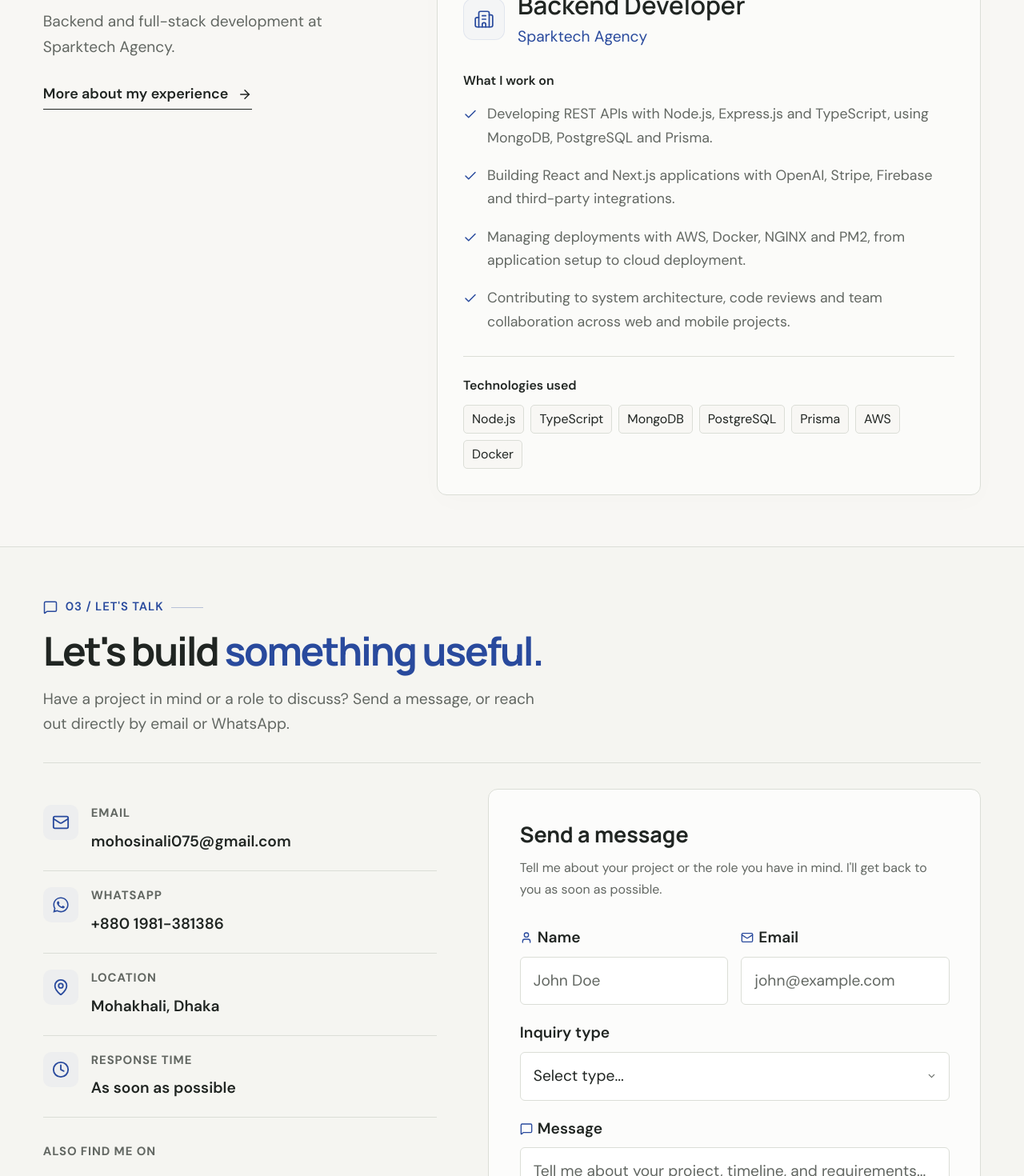
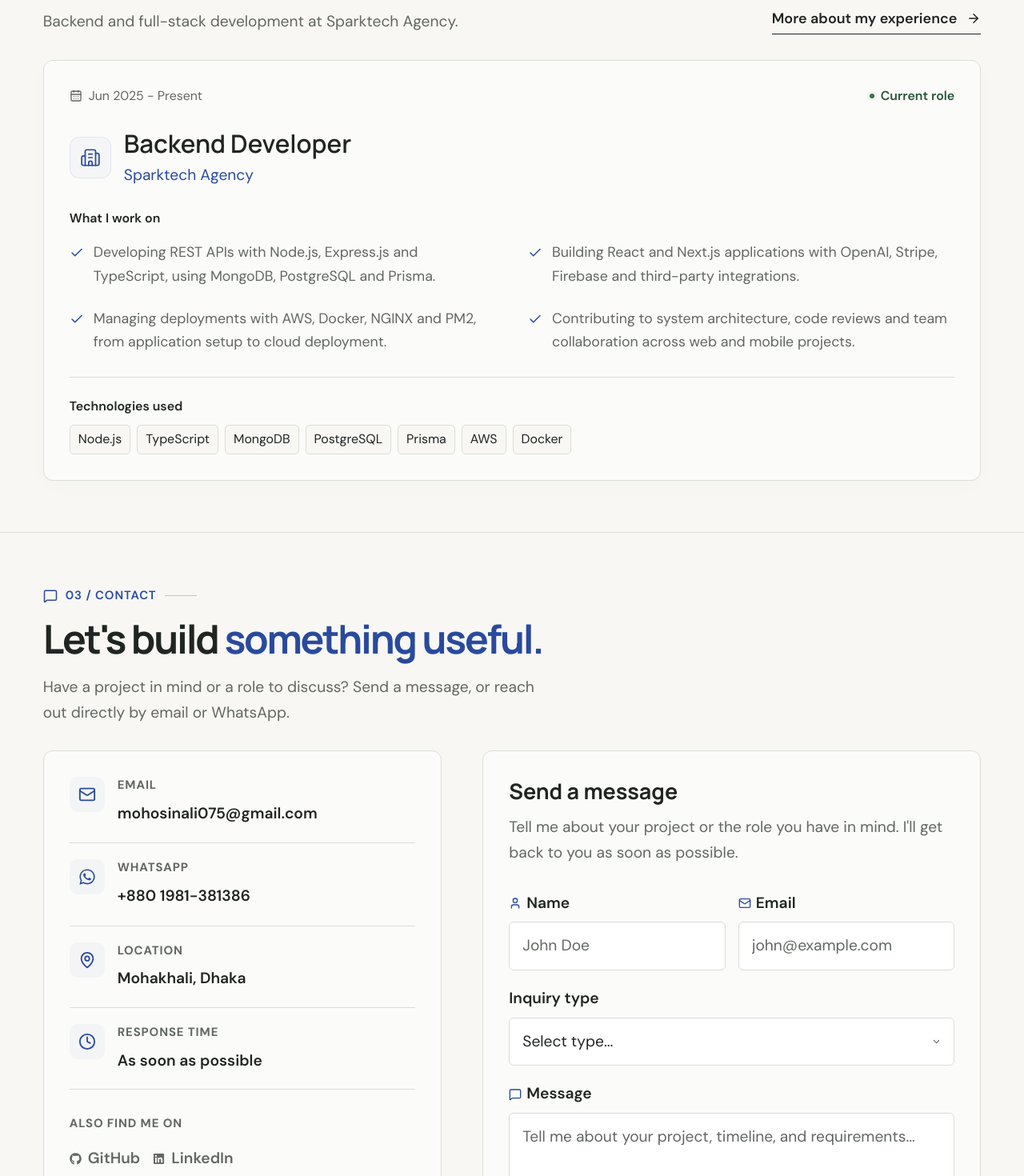
Before and after one commit to Mohosin075/mohosin-portfolio, a React (Vite) app: page / in a window 1280 px wide. Shown: the part 3500-4970 px from the top of the page at 80% size. Built offline with nearby package versions, Linux system fonts and the light colour scheme.

Commit message:
feat: add contact section components and styles

```diff
--- a/src/components/contact/Contact.css
+++ b/src/components/contact/Contact.css
@@ -1,12 +1,17 @@
-.editorial-theme .home-contact { border-top:1px solid var(--border); padding-block:var(--space-section) !important; background:#f0efea66; }
-.home-contact-heading { padding-bottom:var(--space-group); margin-bottom:var(--space-group); border-bottom:1px solid var(--border); }
-.editorial-theme .contact-page .contact-grid { grid-template-columns:minmax(0,1fr) minmax(0,1.25fr) !important; gap:clamp(32px,5vw,80px) !important; }
+.editorial-theme .home-contact { border-top:1px solid var(--border); padding-block:var(--space-section) !important; background:var(--paper); }
+.editorial-theme .home-contact-heading { padding:0; margin-bottom:var(--space-group); border:0; }
+.editorial-theme .home-contact .home-contact-heading > .section-heading { width:100%; max-width:none; flex:1; }
+.editorial-theme .home-contact .home-contact-heading h2.section-heading-title { max-width:none; text-wrap:initial; }
+.editorial-theme .contact-page .contact-grid { grid-template-columns:minmax(0,1fr) minmax(0,1.25fr) !important; gap:clamp(32px,4vw,64px) !important; }
+.editorial-theme .contact-page .contact-details { padding:32px; border:1px solid var(--border); border-radius:12px; background:#fff8; }
+.contact-method:first-child { padding-top:0 !important; }
 .contact-method { gap:16px !important; }
 .contact-method > div { min-width:0; }
 .contact-method-icon { display:grid; place-items:center; width:44px; height:44px; flex-shrink:0; border-radius:10px; color:var(--vermillion); background:#294a9d09; }
 .editorial-theme .contact-method .code-label { margin-bottom:8px !important; }
-.editorial-theme .contact-page .contact-grid > div.contact-form-panel { padding:clamp(24px,3vw,44px) !important; background:#ffffffb3 !important; border-radius:12px !important; }
-.editorial-theme .contact-form-panel .contact-form-description { color:var(--muted); font-size:var(--type-small) !important; line-height:1.65; max-width:52ch; }
+.editorial-theme .contact-page .contact-grid > div.contact-form-panel { padding:32px !important; background:#fff8 !important; border-radius:12px !important; }
+.editorial-theme .contact-form-panel .contact-form-description { color:var(--muted); font-size:var(--type-body) !important; line-height:1.65; max-width:48ch; }
+.editorial-theme .contact-grid > div:last-child > h3 { font-size:var(--type-card-title) !important; line-height:1.3 !important; }
 .editorial-theme .contact-form-panel label { color:var(--chalk); }
 .editorial-theme .contact-form-panel label svg { width:16px; height:16px; }
 .editorial-theme .contact-form-panel select { padding-right:44px !important; }
@@ -17,5 +22,6 @@
 @media (max-width:480px) {
   .contact-method-icon { width:36px; height:36px; }
   .contact-method { gap:12px !important; }
-  .editorial-theme .contact-page .contact-grid > div.contact-form-panel { padding:24px 18px !important; }
+  .editorial-theme .contact-page .contact-grid > div.contact-form-panel,
+  .editorial-theme .contact-page .contact-details { padding:24px 20px !important; }
 }
--- a/src/components/contact/Contact.jsx
+++ b/src/components/contact/Contact.jsx
@@ -133,7 +133,7 @@ const Contact = ({ embedded = false }) => {
     >
       <div className="CC">
         {/* Section header */}
-        {embedded ? <div className="home-contact-heading"><SectionHeading label="03 / Let's talk" title="Let's build" accent="something useful." description="Have a project in mind or a role to discuss? Send a message, or reach out directly by email or WhatsApp." icon={MessageSquare} /></div> : <div className="page-heading interior-heading" style={{ marginBottom: 56 }}>
+        {embedded ? <div className="editorial-section-heading home-contact-heading"><SectionHeading label="03 / Contact" title="Let's build" accent="something useful." description="Have a project in mind or a role to discuss? Send a message, or reach out directly by email or WhatsApp." icon={MessageSquare} /></div> : <div className="page-heading interior-heading" style={{ marginBottom: 56 }}>
           <div className="rule-label" style={{ marginBottom: 20 }}>
             Contact
           </div>
--- a/src/components/home/Experience.css
+++ b/src/components/home/Experience.css
@@ -1,4 +1,5 @@
-.editorial-theme .editorial-experience { grid-template-columns:minmax(0,.85fr) minmax(0,1.35fr); align-items:start; gap:clamp(40px,5vw,96px); }
+.editorial-theme .editorial-experience { display:block; }
+.editorial-theme .editorial-experience .editorial-section-heading > .text-link { margin-top:0; }
 .experience-list { display:grid; gap:24px; min-width:0; }
 .editorial-theme .editorial-experience .experience-card { padding:32px; border:1px solid var(--border); border-radius:12px; background:#fff8; box-shadow:0 8px 32px #20252204; }
 .experience-meta { display:flex; align-items:center; justify-content:space-between; gap:12px; flex-wrap:wrap; margin-bottom:28px; }
@@ -10,7 +11,7 @@
 .editorial-theme .experience-card .experience-identity h3 { margin:0 0 6px; font-size:clamp(1.5rem,1.15rem + 1vw,2rem) !important; line-height:1.25 !important; }
 .editorial-theme .experience-card .experience-identity p { margin:0; color:var(--vermillion); font-size:var(--type-body) !important; line-height:1.5; }
 .experience-card h4 { margin:0 0 16px; font:600 var(--type-small)/1.5 'DM Sans',sans-serif; color:var(--chalk); }
-.editorial-theme .experience-card .experience-responsibilities ul { gap:18px; margin:0; padding:0; }
+.editorial-theme .experience-card .experience-responsibilities ul { display:grid; grid-template-columns:repeat(2,minmax(0,1fr)); gap:24px 40px; margin:0; padding:0; }
 .editorial-theme .experience-card .experience-responsibilities li { display:flex; align-items:flex-start; gap:12px; padding:0; }
 .editorial-theme .experience-card li::before { content:none; }
 .experience-responsibilities li > svg { color:var(--vermillion); flex-shrink:0; margin-top:6px; }
@@ -20,7 +21,7 @@
 .editorial-theme .experience-card .experience-tools { display:flex; flex-direction:row; flex-wrap:wrap; gap:8px; margin:0; padding:0; list-style:none; }
 .editorial-theme .experience-card .experience-tools li { padding:6px 10px; border:1px solid var(--border); border-radius:5px; background:var(--paper); font-size:var(--type-small) !important; color:var(--chalk); line-height:1.4; }
 @media (max-width:1000px) {
-  .editorial-theme .editorial-experience { grid-template-columns:minmax(0,1fr); gap:32px; }
+  .editorial-theme .experience-card .experience-responsibilities ul { grid-template-columns:minmax(0,1fr); gap:18px; }
 }
 @media (max-width:480px) {
   .editorial-theme .editorial-experience .experience-card { padding:24px 20px; }
--- a/src/components/home/Home.jsx
+++ b/src/components/home/Home.jsx
@@ -74,7 +74,7 @@ const Home = () => (
       <Projects limit={3} />
     </section>
     <section className="editorial-section CC editorial-experience">
-      <div><SectionHeading label="02 / Experience" title="Building in" accent="practice." description="Backend and full-stack development at Sparktech Agency." icon={Briefcase} /><NavLink to="/about" className="text-link">More about my experience <ArrowRight size={18}/></NavLink></div>
+      <div className="editorial-section-heading"><SectionHeading label="02 / Experience" title="Building in" accent="practice." description="Backend and full-stack development at Sparktech Agency." icon={Briefcase} /><NavLink to="/about" className="text-link">More about my experience <ArrowRight size={18}/></NavLink></div>
       <div className="experience-list">{experience.map(job => (
         <article className="experience-card" key={job.company}>
           <div className="experience-meta"><span><CalendarDays size={16} aria-hidden="true" />{job.period}</span>{job.current && <span className="experience-current"><i aria-hidden="true" />Current role</span>}</div>
```
